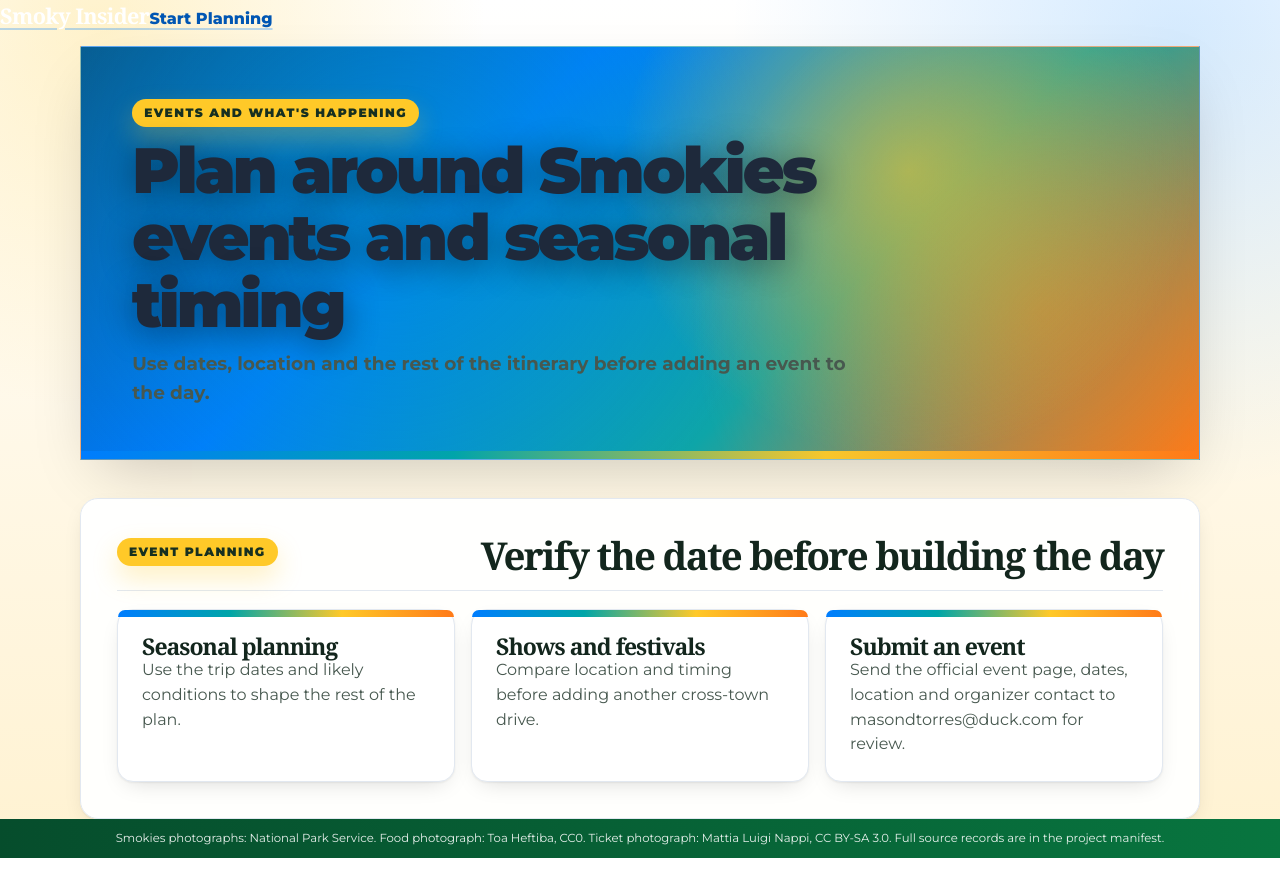
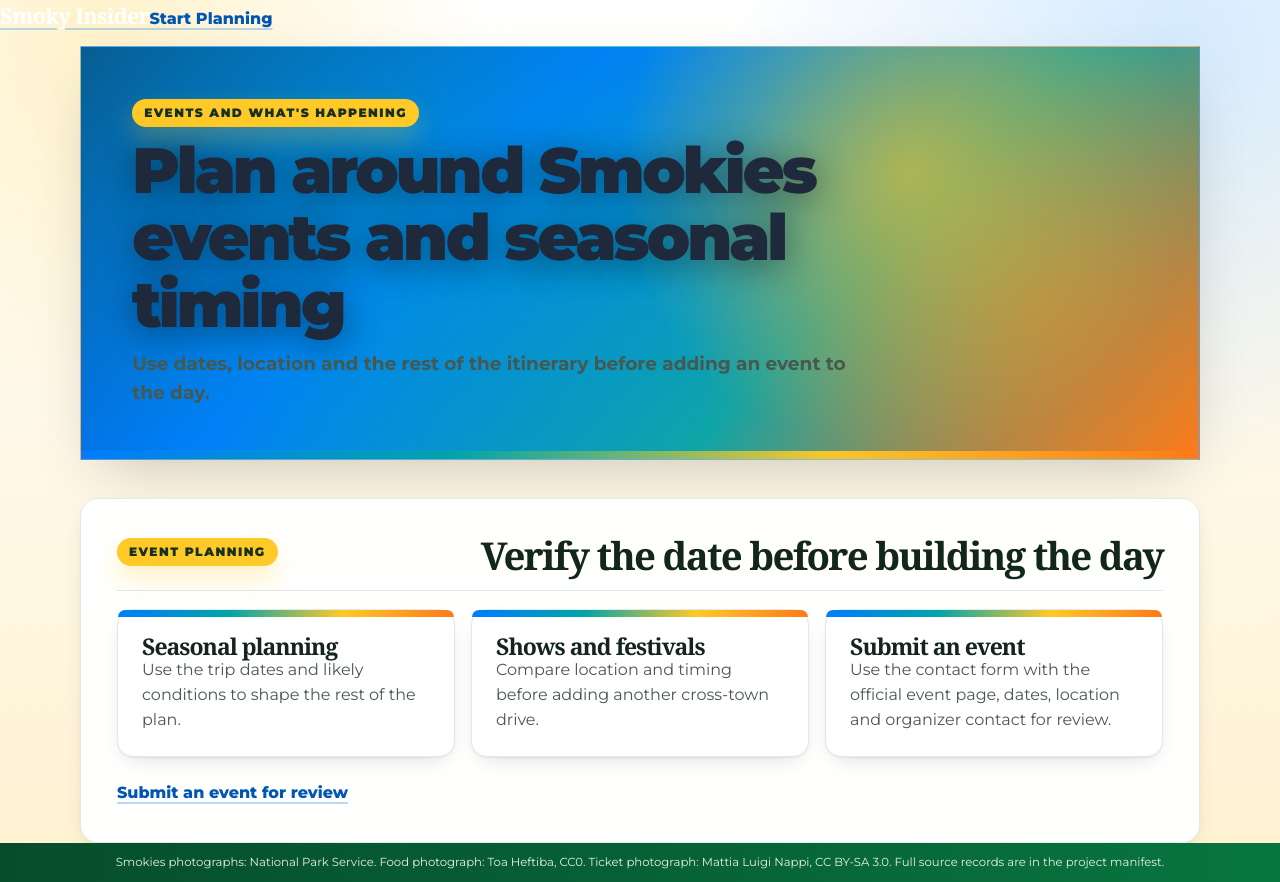
Before and after one commit to masondtorres/smokies-insider-guide, a Next.js app: page /events in a window 1280 px wide. Before the commit the page ends 858 px from the top, so only its background shows below. Built offline with nearby package versions, Linux system fonts and the light colour scheme.

Commit message:
brand: remove personal email from events page

```diff
--- a/src/app/events/page.tsx
+++ b/src/app/events/page.tsx
@@ -1,19 +1,54 @@
+import type { Metadata } from "next";
 import Link from "next/link";
+
+export const metadata: Metadata = {
+  title: "Events and Seasonal Timing",
+  description:
+    "Plan around Smokies events and seasonal timing. Verify dates and location before building the day.",
+  alternates: { canonical: "/events" },
+};
 
 const eventPlanning = [
   ["Seasonal planning", "Use the trip dates and likely conditions to shape the rest of the plan."],
   ["Shows and festivals", "Compare location and timing before adding another cross-town drive."],
-  ["Submit an event", "Send the official event page, dates, location and organizer contact to masondtorres@duck.com for review."],
+  [
+    "Submit an event",
+    "Use the contact form with the official event page, dates, location and organizer contact for review.",
+  ],
 ];
 
 export default function EventsPage() {
   return (
     <main className="destination-page">
-      <header className="destination-header"><Link className="wordmark" href="/">Smoky Insider</Link><Link className="back-link" href="/start-planning">Start Planning</Link></header>
-      <section className="destination-hero"><p className="eyebrow">Events and what&apos;s happening</p><h1>Plan around Smokies events and seasonal timing</h1><p>Use dates, location and the rest of the itinerary before adding an event to the day.</p></section>
+      <header className="destination-header">
+        <Link className="wordmark" href="/">
+          Smoky Insider
+        </Link>
+        <Link className="back-link" href="/start-planning">
+          Start Planning
+        </Link>
+      </header>
+      <section className="destination-hero">
+        <p className="eyebrow">Events and what's happening</p>
+        <h1>Plan around Smokies events and seasonal timing</h1>
+        <p>Use dates, location and the rest of the itinerary before adding an event to the day.</p>
+      </section>
       <section className="destination-section">
-        <div className="destination-heading"><p className="eyebrow">Event planning</p><h2>Verify the date before building the day</h2></div>
-        <div className="destination-grid">{eventPlanning.map(([title, text]) => <article className="destination-card" key={title}><h3>{title}</h3><p>{text}</p></article>)}</div>
+        <div className="destination-heading">
+          <p className="eyebrow">Event planning</p>
+          <h2>Verify the date before building the day</h2>
+        </div>
+        <div className="destination-grid">
+          {eventPlanning.map(([title, text]) => (
+            <article className="destination-card" key={title}>
+              <h3>{title}</h3>
+              <p>{text}</p>
+            </article>
+          ))}
+        </div>
+        <p style={{ marginTop: "1.5rem" }}>
+          <Link href="/contact">Submit an event for review</Link>
+        </p>
       </section>
     </main>
   );
```
